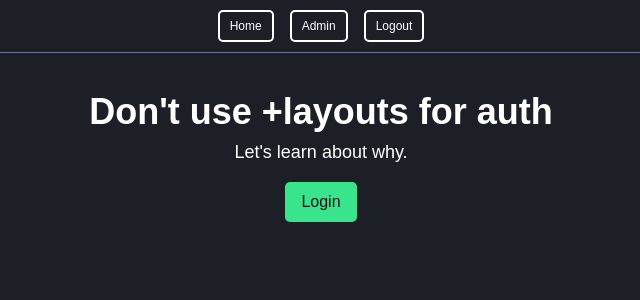
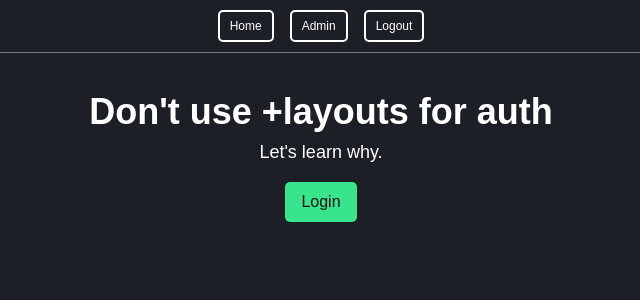
Before and after one commit to huntabyte/sveltekit-protected-routes, a SvelteKit app: page / in a window 1280 px wide. Shown: the top 300 px of the page, without its empty margins (319-959 px from the left). Built offline with nearby package versions, Linux system fonts and the light colour scheme.

Commit message:
examples typo

```diff
--- a/src/routes/+page.svelte
+++ b/src/routes/+page.svelte
@@ -6,7 +6,7 @@
 
 <main>
 	<h1>Don't use +layouts for auth</h1>
-	<p>Let's learn about why.</p>
+	<p>Let's learn why.</p>
 	{#if data.user}
 		Logged in as: {data.user.email}
 	{:else}
```
